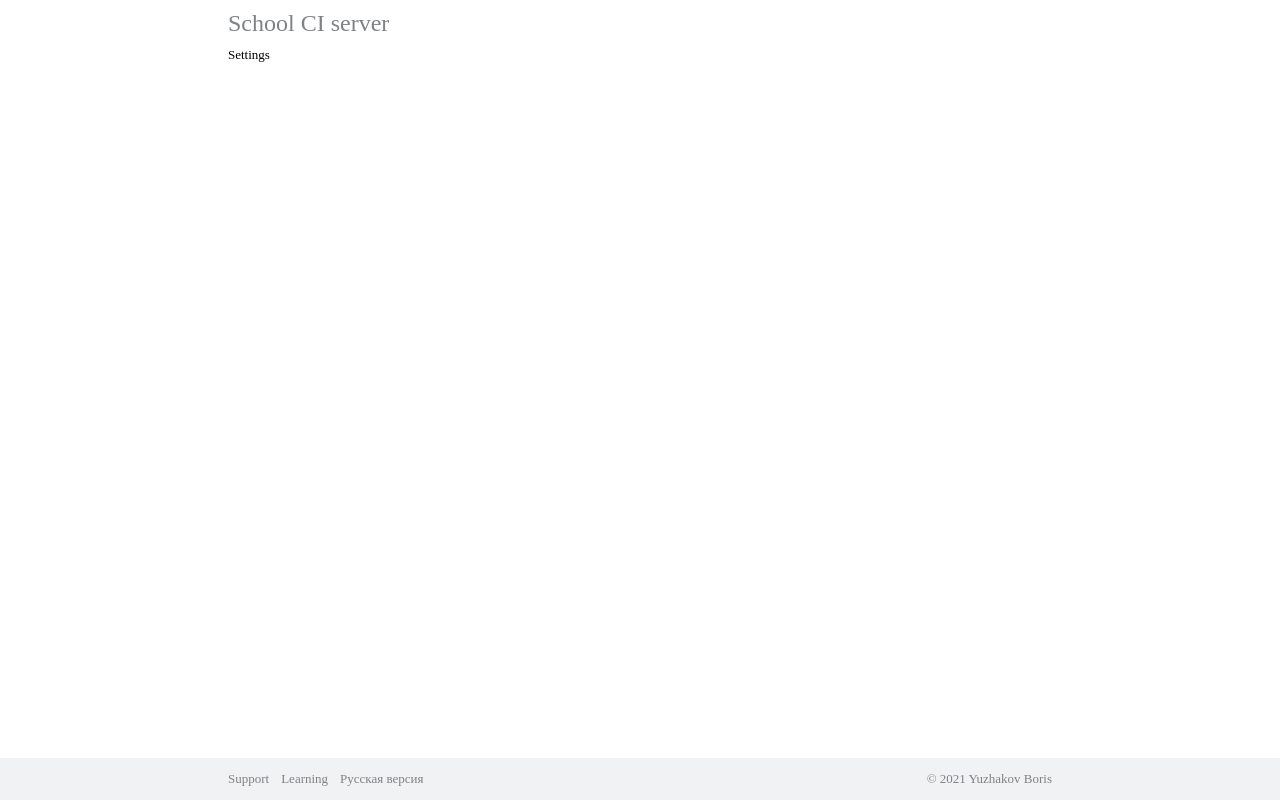
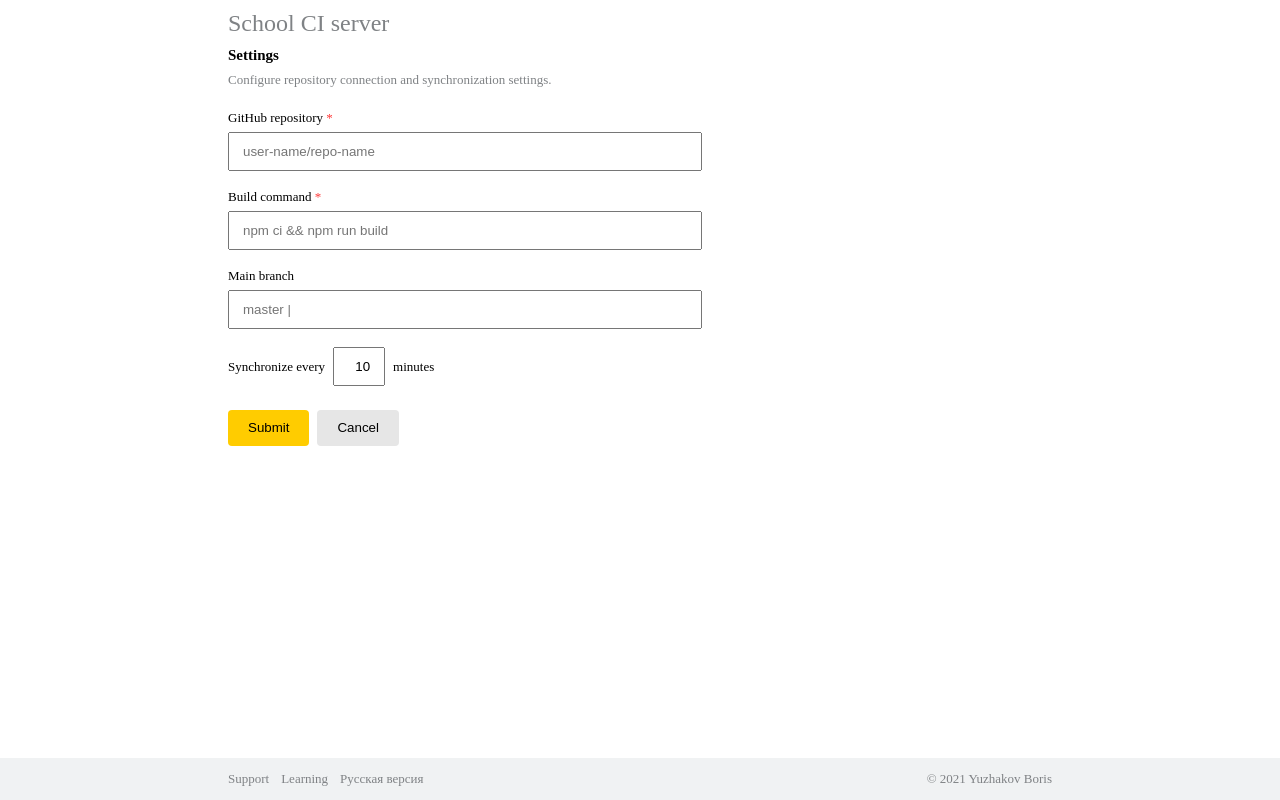
Before and after one commit to walborn/shrihwreactjs, a Next.js app: page /settings in a window 1280 px wide. Built offline with nearby package versions, Linux system fonts and the light colour scheme.

Commit message:
added settings page

```diff
--- a/components/button/index.js
+++ b/components/button/index.js
@@ -2,10 +2,15 @@ import cn from 'classnames'
 
 import styles from './index.module.sass'
 
-export default function Button({ className, children, disabled, yellow, hidden }) {
+export default function Button({ className, children, disabled, yellow, hidden, type }) {
   const theme = yellow ? styles.yellow : styles.gray
   return (
-    <button hidden={hidden} className={cn(styles.button, className, disabled && styles.disabled, theme)}>
+    <button
+      className={cn(styles.button, className, disabled && styles.disabled, theme)}
+      hidden={hidden}
+      type={type}
+      disabled={disabled}
+    >
       {children}
     </button>
   )
--- a/components/button/index.module.sass
+++ b/components/button/index.module.sass
@@ -24,5 +24,8 @@
     background: #FFCC00
 
 .disabled
-  background: #F2F2F2
-  color: #7F7F7F
+  cursor: default
+  &, &:hover, &:focus
+    background: #F2F2F2
+    color: #7F7F7F
+    outline: none
--- /dev/null
+++ b/components/input/index.module.sass
@@ -0,0 +1,11 @@
+.input
+  position: relative
+  > input
+    width: 100%
+    padding: 10px 13px
+
+.clear
+  position: absolute
+  right: 10px
+  top: 50%
+  transform: translateY(-50%)
--- a/components/layout/index.js
+++ b/components/layout/index.js
@@ -9,7 +9,7 @@ import styles from './index.module.sass'
 
 export default function Layout({ children }) {
   return (
-    <div class={styles.layout}>
+    <div className={styles.layout}>
       <Head>
         <title>Layouts Example</title>
       </Head>
--- a/components/row/index.js
+++ b/components/row/index.js
@@ -4,7 +4,7 @@ import styles from './index.module.sass'
 
 export default function Row({ className, children }) {
   return (
-    <div class={cn(styles.row, className)}>
+    <div className={cn(styles.row, className)}>
       {children}
     </div>
   )
--- a/package.json
+++ b/package.json
@@ -8,6 +8,7 @@
   "dependencies": {
     "@svgr/webpack": "^5.5.0",
     "classnames": "^2.3.1",
+    "formik": "^2.2.9",
     "next": "^11.1.2",
     "react": "^17.0.2",
     "react-dom": "^17.0.2",
--- a/pages/settings.js
+++ /dev/null
@@ -1,5 +0,0 @@
-import Layout from "../components/layout"
-
-export default function Settings() {
-  return <Layout>Settings</Layout>
-}
--- /dev/null
+++ b/pages/settings/index.js
@@ -0,0 +1,147 @@
+import { Formik, Field, Form, ErrorMessage } from 'formik'
+import cn from 'classnames'
+
+import Layout from "../../components/layout"
+import Button from '../../components/button'
+import Cancel from '../../images/cancel.svg'
+
+import styles from './index.module.sass'
+
+const FieldInput = ({
+  field, // { name, value, onChange, onBlur }
+  form: { touched, errors, setFieldValue }, // also values, setXXXX, handleXXXX, dirty, isValid, status, etc.
+  ...props
+}) => {
+  const handleClear = () => {
+    setFieldValue(field.name, '')
+  }
+  return (
+    <>
+      <div className={styles.input}>
+        <input type="text" {...field} {...props} />
+        {field.value && <Cancel
+          className={styles.clear}
+          onClick={handleClear}
+        />}
+      </div>
+      {touched[field.name] && errors[field.name] && <div className={styles.error}>{errors[field.name]}</div>}
+    </>
+  )
+}
+
+export default function Settings() {
+  return (
+    <Layout>
+      <header className={styles.header}>Settings</header>
+      <div className={styles.description}>Configure repository connection and synchronization settings.</div>
+      <Formik
+        initialValues={{
+          githubrepository: '',
+          buildcommand: '',
+          mainbrunch: '',
+          synchronize: 10,
+        }}
+        validate={values => {
+          const errors = {};
+          if (!values.githubrepository) {
+            errors.githubrepository = 'Required';
+          } else if (
+            !/^[a-zA-Z0-9-]+\/[a-zA-Z0-9-]+$/i.test(values.githubrepository)
+          ) {
+            errors.githubrepository = 'Invalid github repo name';
+          }
+          if (!values.buildcommand) {
+            errors.buildcommand = 'Required';
+          }
+          return errors;
+        }}
+        onSubmit={(values, { resetForm, setSubmitting }) => {
+          setTimeout(() => {
+            console.log(JSON.stringify(values, null, 2))
+            resetForm()
+            setSubmitting(false)
+          }, 1000);
+        }}
+      >
+        {({ isSubmitting }) => (
+          <Form
+            className={styles.form}
+          >
+            <div className={styles.field}>
+              <label
+                className={cn(styles.label, styles.required)}
+                htmlFor="githubrepository"
+              >
+                GitHub repository
+              </label>
+              <Field
+                id="githubrepository"
+                name="githubrepository"
+                placeholder="user-name/repo-name"
+                component={FieldInput}
+              />
+            </div>
+            <div className={styles.field}>
+              <label
+                className={cn(styles.label, styles.required)}
+                htmlFor="buildcommand"
+              >
+                Build command
+              </label>
+              <Field
+                id="buildcommand"
+                name="buildcommand"
+                placeholder="npm ci && npm run build"
+                component={FieldInput}
+                />
+            </div>
+            <div className={styles.field}>
+              <label
+                className={styles.label}
+                htmlFor="mainbrunch"
+              >
+                Main branch
+              </label>
+              <Field
+                id="mainbrunch"
+                name="mainbrunch"
+                placeholder="master |"
+                component={FieldInput}
+              />
+            </div>
+            <div className={styles.field}>
+              <label
+                className={styles.label}
+                htmlFor="synchronize"
+              >
+                Synchronize every
+                <Field
+                  id="synchronize"
+                  name="synchronize"
+                  placeholder="10"
+                >
+                  {({ field }) => (
+                    <input type="text" className={styles.minutes} placeholder="10" {...field} />
+                  )}
+                </Field>
+                minutes
+              </label>
+            </div>
+            <div className={styles.controls}>
+              <Button
+                type="submit"
+                yellow
+                disabled={isSubmitting}
+              >
+                Submit
+              </Button>
+              <Button>
+                Cancel
+              </Button>
+            </div>
+          </Form>
+        )}
+      </Formik>
+    </Layout>
+  )
+}
--- /dev/null
+++ b/pages/settings/index.module.sass
@@ -0,0 +1,59 @@
+.header
+  font-size: 15px
+  font-weight: bold
+
+.description
+  padding: 8px 0 22px
+  color:#7F8285
+
+.form
+  padding-bottom: 20px
+
+.label
+  display: block
+  padding-bottom: 6px
+
+.required
+  &::after
+    content: ' *'
+    color: #FF3333
+
+.input
+  position: relative
+  width: 100%
+  > input
+    width: 100%
+    padding: 10px 13px
+
+.clear
+  position: absolute
+  right: 10px
+  top: 50%
+  transform: translateY(-50%)
+
+.error
+  padding: 4px 0
+  color: #FF3333
+
+.minutes
+  display: inline-block
+  margin: 0 8px
+  padding: 10px 13px
+  width: 52px
+  text-align: right
+
+.field
+  width: 100%
+  max-width: 474px
+  margin-bottom: 18px
+
+.controls
+  @media only screen and (min-width: 506px)
+    > *:not(:last-child)
+      margin-right: 8px
+
+  @media only screen and (max-width: 506px)
+    > *
+      width: 100%
+    > *:not(:last-child)
+      margin-bottom: 12px
```
Also changed, not shown: components/input/index.js (added, +37 -0 lines), 1 other file (tests, documents, lock files or other folders).
